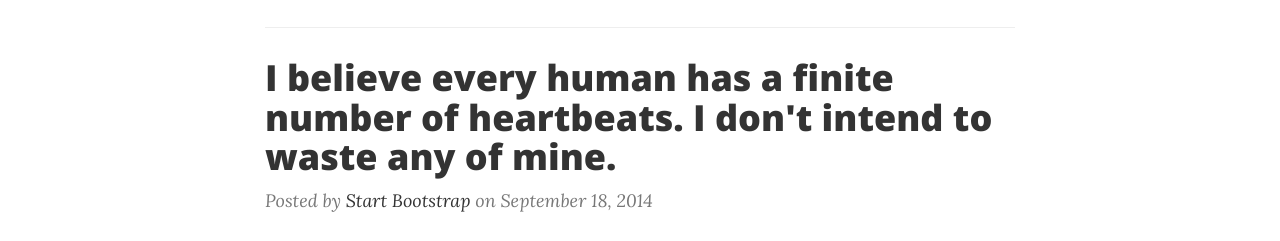
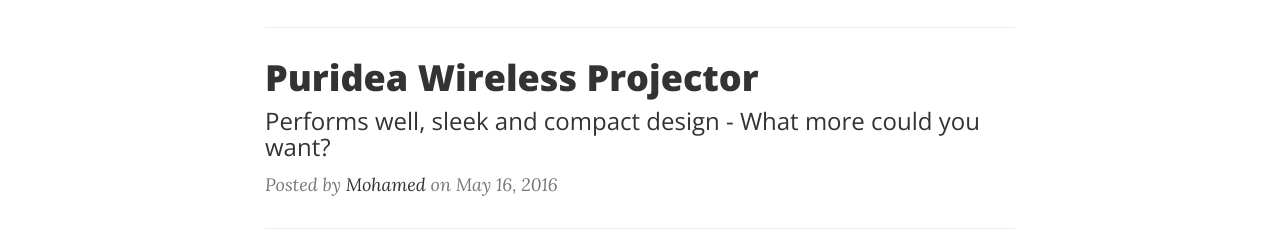
Before and after one commit to mqulateen/mqul.github.io, a website: page reviewPages/index.html in a window 1280 px wide. Shown: the part 697-938 px from the top of the page. Drawn offline with nearby package versions, Linux system fonts and the light colour scheme.

Commit message:
Minor changes to review

```diff
--- a/reviewPages/index.html
+++ b/reviewPages/index.html
@@ -97,10 +97,13 @@
                 <div class="post-preview">
                     <a href="reviews/r1.html">
                         <h2 class="post-title">
-                            I believe every human has a finite number of heartbeats. I don't intend to waste any of mine.
+                            Puridea Wireless Projector
                         </h2>
+                        <h3 class="post-subtitle">
+                            Performs well, sleek and compact design - What more could you want?
+                        </h3>
                     </a>
-                    <p class="post-meta">Posted by <a href="#">Start Bootstrap</a> on September 18, 2014</p>
+                    <p class="post-meta">Posted by <a href="#">Mohamed</a> on May 16, 2016</p>
                 </div>
                 <hr>
                 <!-- Pager -->
```
Also changed, not shown: reviewPages/reviews/r1.html (+4 -5 lines).
